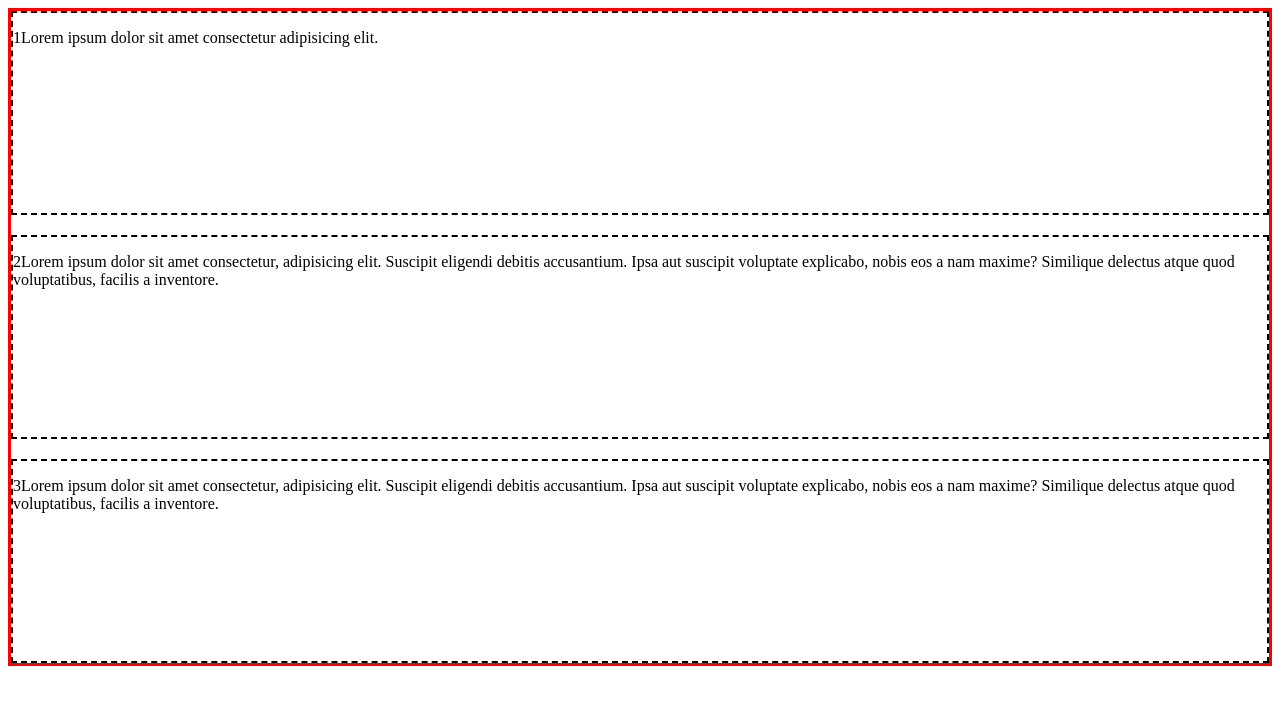
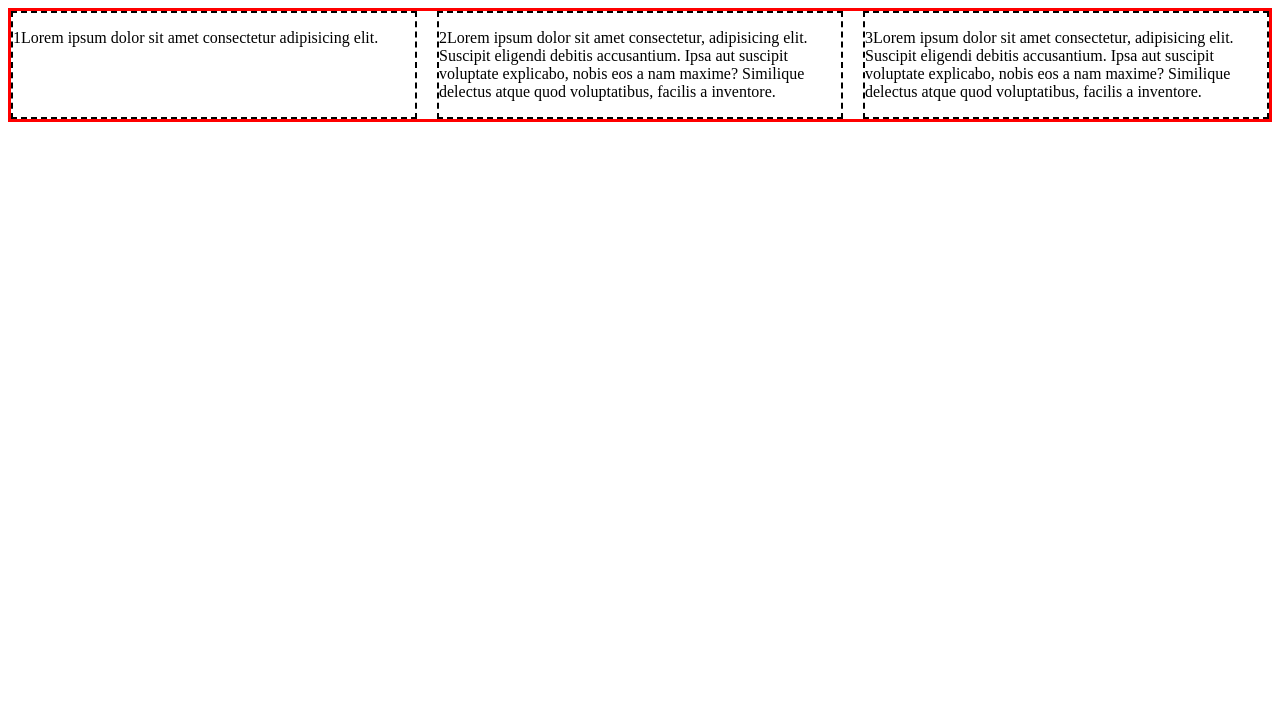
Before and after one commit to dominik-hollay/02.03, a plain HTML site: page index.html in a window 1280 px wide. Drawn offline with Linux system fonts and the light colour scheme.

Commit message:
Please enter the commit message for your changes. Lines starting

```diff
--- a/index.css
+++ b/index.css
@@ -1,9 +1,8 @@
 #container{
     border: 3px solid red;
-    display: flex;
-    flex-direction: column;
-    flex-wrap: wrap;
-    gap: 20px 100px;
+    display: grid;
+    grid-template-columns: repeat(3, 1fr);
+    grid-gap: 20px;
 }
 
 .cikk{
```
